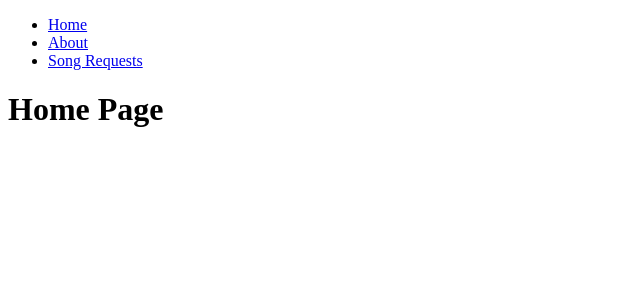
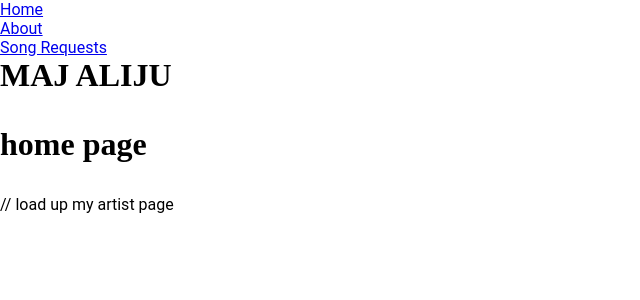
Before and after one commit to majaliju/artist-portfolio-page, a React (Create React App) app: page / in a window 1280 px wide. Shown: the top 300 px of the page, without its empty margins (0-640 px from the left). Built offline with nearby package versions, Linux system fonts and the light colour scheme.

Commit message:
updating pre-json-server

```diff
--- a/src/components/App.js
+++ b/src/components/App.js
@@ -25,17 +25,20 @@ Add some styling: you're encouraged to write your CSS from scratch, either by us
 // db.json file holds the actual artist-name and song-title name
 // as a request for me to sing
 
-function App() {
+function App({songData}) {
+
+
+
   return (
-    <BrowserRouter>
+    <div>
     <Navbar />
     <Routes>
       <Route path="/" element={<Home />} />
       <Route path="/home" element={<Home />} />
       <Route path="/about" element={<About />} />
-      <Route path="/songrequests" element={<SongRequests />} />
+      <Route path="/songrequests" element={<SongRequests songData={songData}/>} />
     </Routes>
-    </BrowserRouter>
+    </div>
 
   );
 }
--- a/src/components/Home.js
+++ b/src/components/Home.js
@@ -3,7 +3,9 @@ import React from "react";
 function Home(){
   return (
     <div>
-      <h1>Home Page</h1>
+      <h1>home page</h1>
+
+      // load up my artist page
     </div>
   )
 }
--- a/src/components/Navbar.js
+++ b/src/components/Navbar.js
@@ -3,7 +3,8 @@ import { NavLink } from "react-router-dom";
 
 function Navbar(){
   return (
-    <ul>
+    <div>
+      <ul>
       <li><NavLink to="/Home" exact>
         Home
       </NavLink></li>
@@ -14,6 +15,9 @@ function Navbar(){
         Song Requests
       </NavLink></li>
     </ul>
+    <h1>MAJ ALIJU</h1>
+    </div>
+
   )
 }
 
--- /dev/null
+++ b/src/index.css
@@ -0,0 +1,67 @@
+* {
+  margin: 0;
+  padding: 0;
+  box-sizing: border-box;
+}
+
+body {
+  font-family: "Roboto", sans-serif;
+  font-size: 16px;
+}
+
+h1,
+h2,
+h3,
+h4,
+h5,
+h6 {
+  font-family: "Playfair Display", serif;
+  margin-bottom: 1em;
+}
+
+nav {
+  position: fixed;
+  top: 0;
+  left: 0;
+  right: 0;
+}
+
+nav a {
+  display: inline-block;
+  padding: 0.5rem 1rem;
+  margin: 0 1rem;
+  text-decoration: none;
+  font-size: 1.2em;
+  color: firebrick;
+  border-bottom: 2px solid firebrick;
+  transition: 0.1s;
+}
+
+nav a:hover,
+nav a:active {
+  color: tomato;
+  border-bottom: 2px solid tomato;
+}
+
+#home,
+#about {
+  display: flex;
+  align-items: center;
+  justify-content: center;
+  flex-direction: column;
+  text-align: center;
+  height: 100vh;
+  padding: 1rem;
+}
+
+#home {
+  background-color: cornsilk;
+}
+
+#about img {
+  max-height: 50%;
+}
+
+#about a {
+  display: block;
+}
--- a/src/index.js
+++ b/src/index.js
@@ -1,5 +1,12 @@
-import React from 'react';
-import ReactDOM from 'react-dom';
+import * as React from 'react';
+import * as ReactDOM from 'react-dom';
 import App from './components/App';
+import "./index.css";
+import {BrowserRouter as Router} from "react-router-dom";
 
-ReactDOM.render(<App />, document.getElementById('root'));
+ReactDOM.render(
+  <Router>
+    <App />
+  </Router>,
+  document.getElementById("root")
+);
```
Also changed, not shown: src/components/SongRequests.js (+5 -2 lines).
